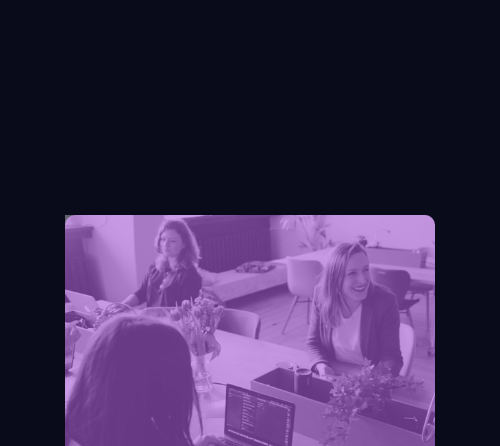
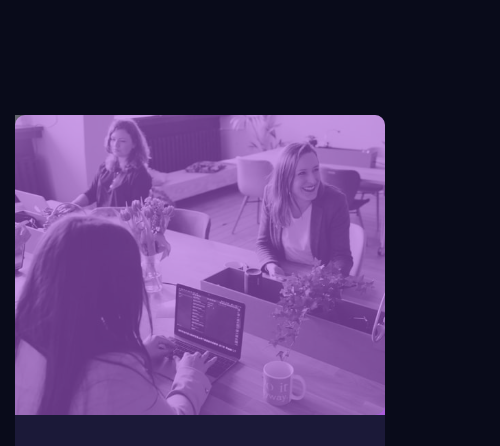
Before and after one commit to aroyan/stats-preview-card-component-main, a plain HTML site: page index.html in a window 390 px wide. Shown: the top 446 px of the page, 500 px wide, since content can reach past the window. Drawn offline with Linux system fonts and the light colour scheme.

Commit message:
Change the width of the mobile view

```diff
--- a/style.css
+++ b/style.css
@@ -125,7 +125,7 @@ body{
 
 @media screen and (max-width: 500px) {
     #main-layout{
-        width: 500px;
+        width: 400px;
         height: 1080px;
         background-color: hsl(233, 47%, 7%);
         display: flex;
@@ -133,6 +133,7 @@ body{
         flex-direction: column-reverse;
         align-items: center;
         justify-content: center;
+        margin: 0 auto;
     }
 
 
```
